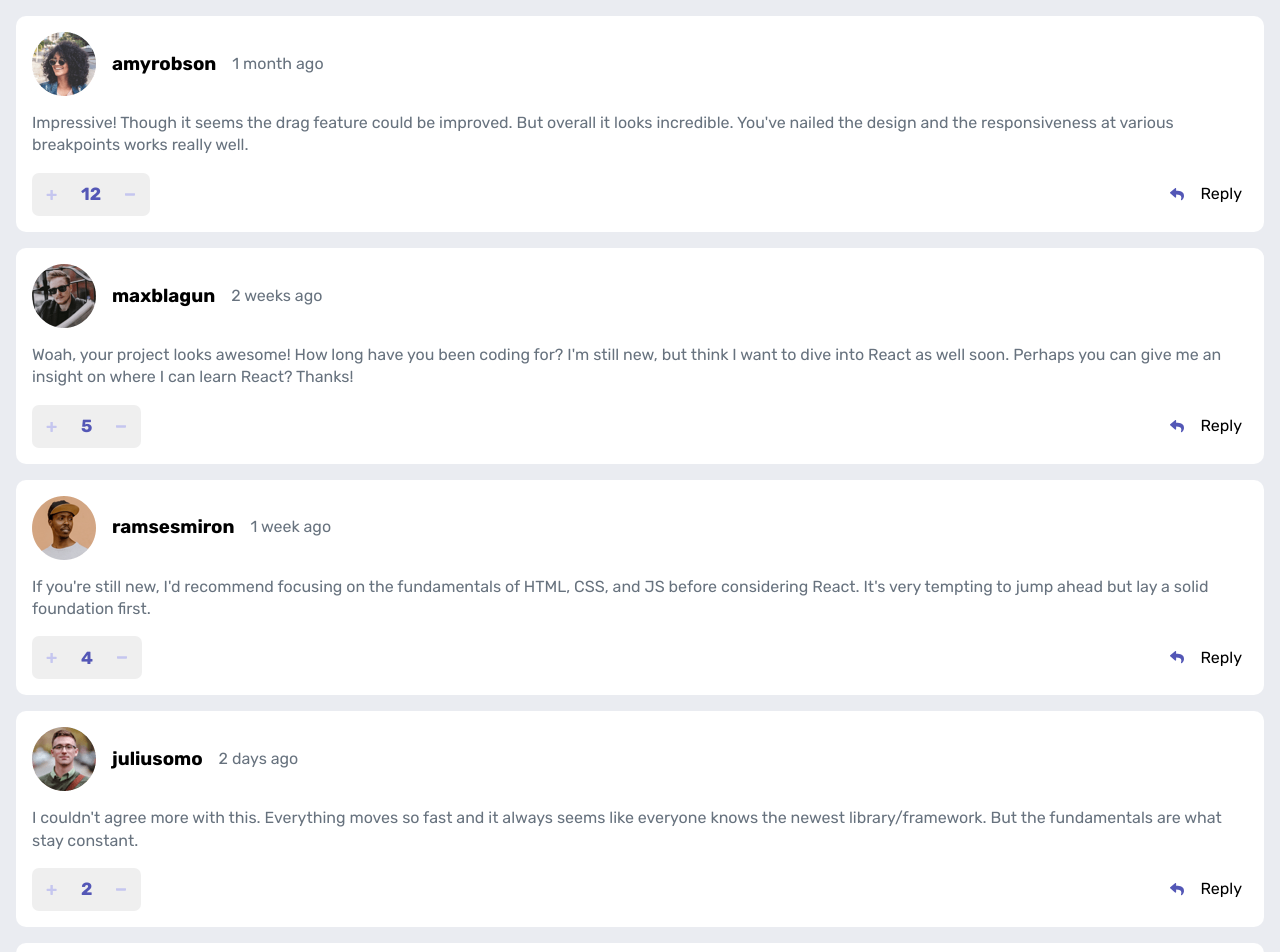
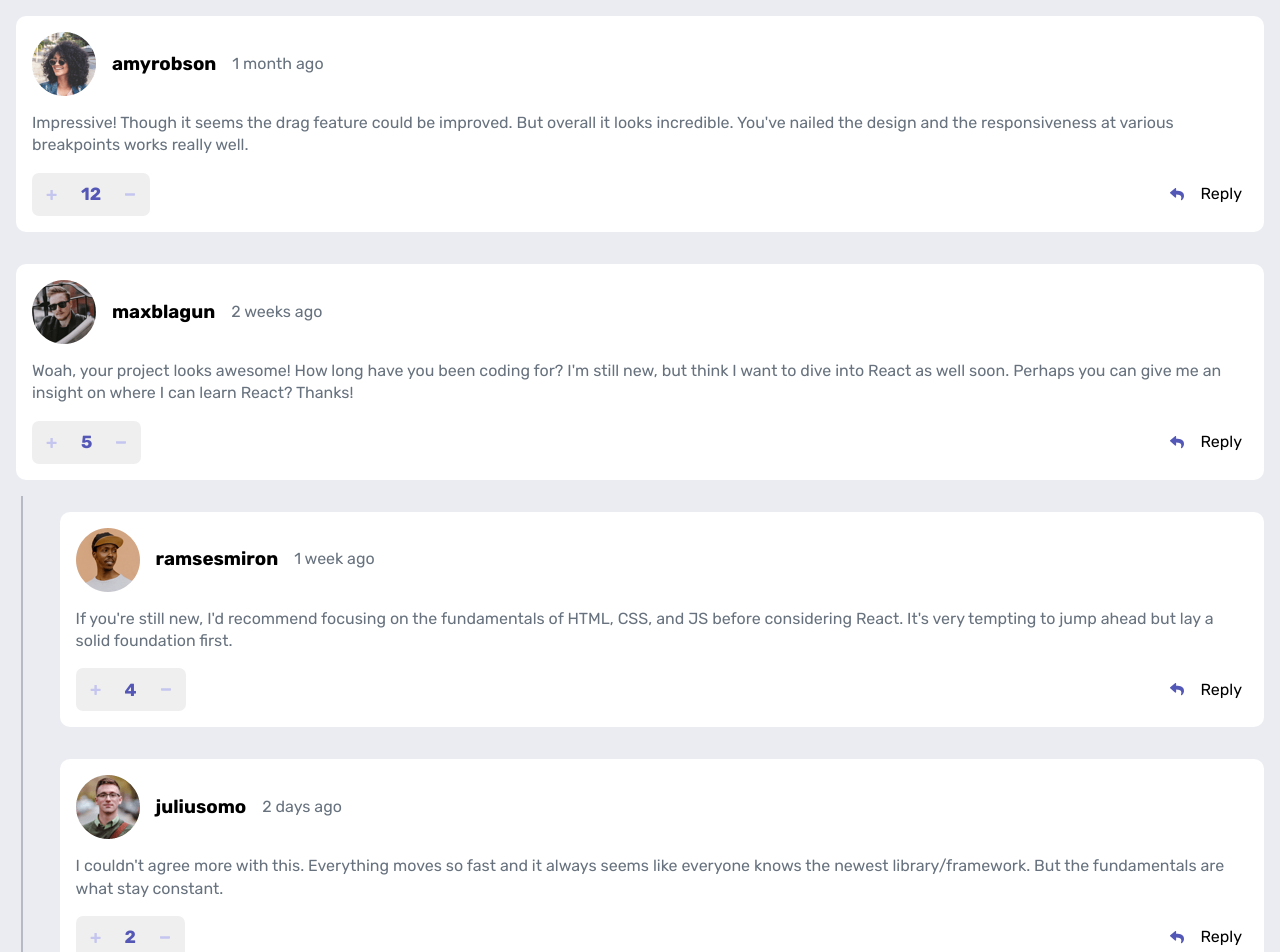
Before and after one commit to Brighties/interactive-comments-app, a React (Create React App) app: page / in a window 1280 px wide. Shown: the top 952 px of the page. Built offline with nearby package versions, Linux system fonts and the light colour scheme.

Commit message:
Added styles to the subcomment, i.e., the replies of reply component(s)

```diff
--- a/src/components/App/App.css
+++ b/src/components/App/App.css
@@ -43,3 +43,10 @@ button {
   padding: 1rem;
   border-radius: 10px;
 }
+
+/* subcomment container */
+.subcomment-container {
+  margin-inline-start: 1.3rem;
+  padding-inline-start: 1.3rem;
+  border-left: 2px solid hsl(var(--grayish-blue), 0.4);
+}
--- a/src/components/App/App.js
+++ b/src/components/App/App.js
@@ -50,15 +50,51 @@ function App() {
 }
 
 // full comments component
-const Comments = ({ personData, index }) => {
+// const Comments = ({ personData, index, style }) => {
+//   const { replies } = personData; // replies is an array
+//   const length = replies ? replies.length : 0; // Check if replies is defined
+
+//   console.log(replies);
+
+//   return (
+//     <main>
+//       <section className="comment-full-container container flex" style={style}>
+//         <CommentHeader personData={personData} index={index} />
+//         <CommentBody personData={personData} index={index} />
+//         <div className="flex btn-container">
+//           <VoteButton personData={personData} index={index} />
+//           <ReplyButton />
+//         </div>
+//       </section>
+
+//       {length > 0 && (
+//         //subcomments
+//         <div>
+//           {replies.map((reply, subIndex) => (
+//             <Comments
+//               style={{ marginLeft: "40px" }}
+//               key={subIndex}
+//               personData={reply}
+//               index={subIndex}
+//             />
+//           ))}
+//         </div>
+//       )}
+//     </main>
+//   );
+// };
+
+const Comments = ({ personData, index, style }) => {
   const { replies } = personData; // replies is an array
   const length = replies ? replies.length : 0; // Check if replies is defined
 
-  console.log(replies);
-
   return (
     <main>
-      <section className="comment-full-container container flex">
+      <div style={{ display: "flex", flexDirection: "column" }}>
+        <section
+          className="comment-full-container container flex"
+          style={style}
+        >
           <CommentHeader personData={personData} index={index} />
           <CommentBody personData={personData} index={index} />
           <div className="flex btn-container">
@@ -68,13 +104,14 @@ const Comments = ({ personData, index }) => {
         </section>
 
         {length > 0 && (
-        //subcomments
-        <div>
+          // Subcomments
+          <div className="subcomment-container">
             {replies.map((reply, subIndex) => (
               <Comments key={subIndex} personData={reply} index={subIndex} />
             ))}
           </div>
         )}
+      </div>
     </main>
   );
 };
```
Lines whose indentation alone changed are shown as unchanged.
